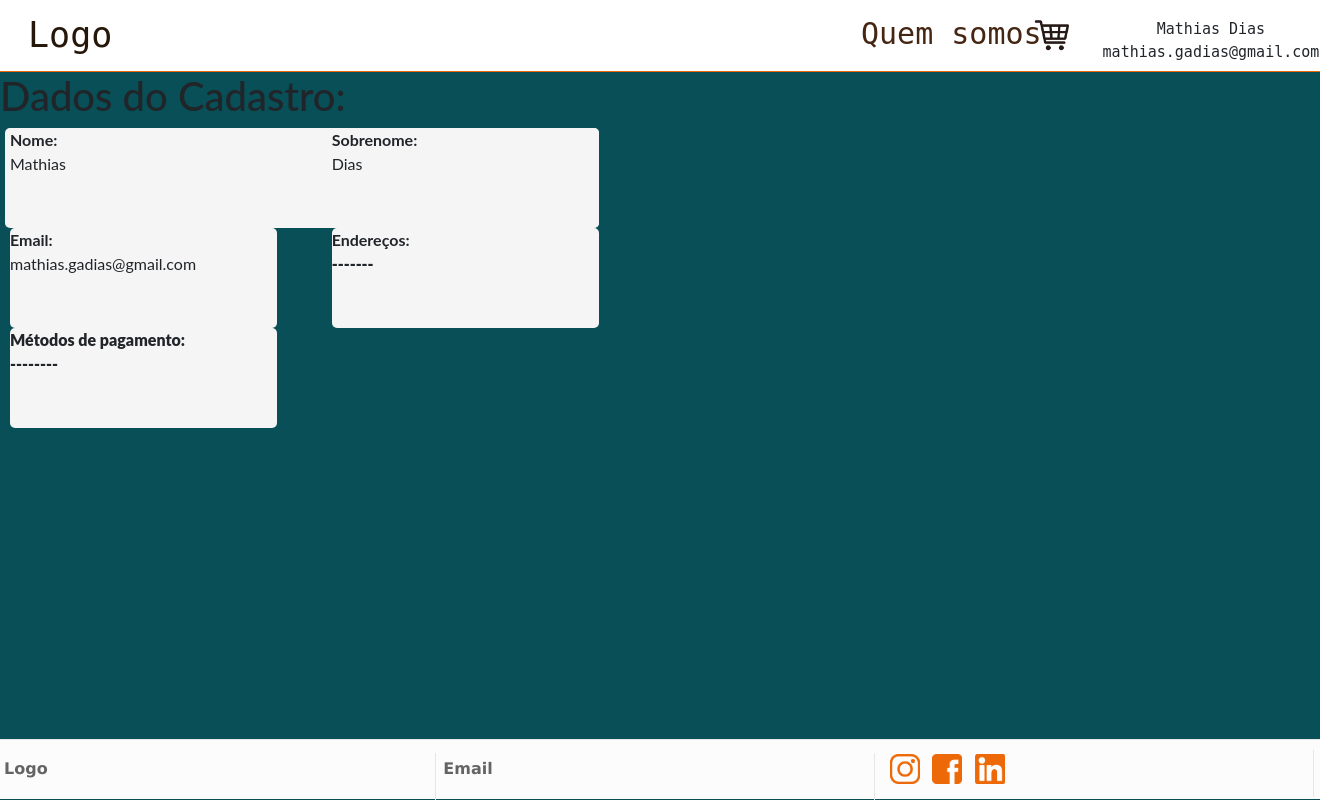
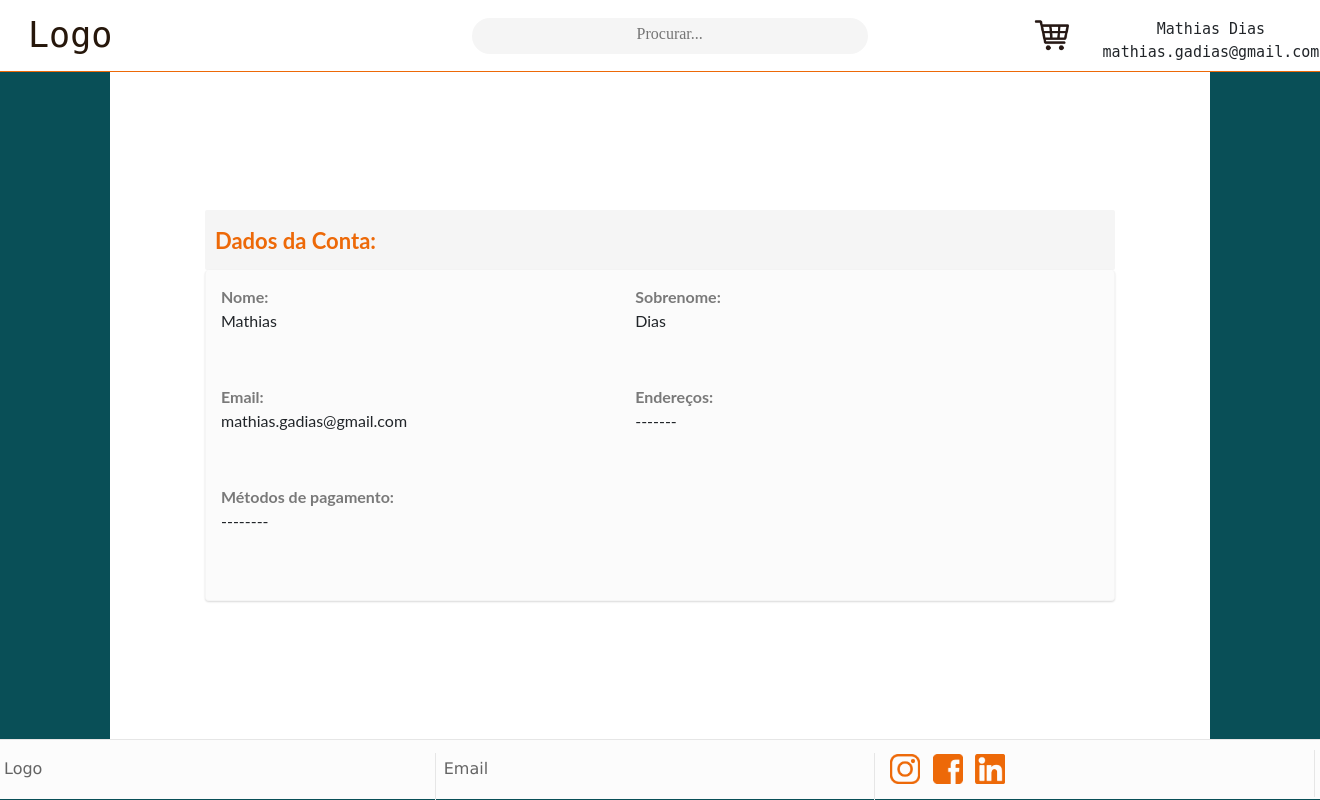
Before and after one commit to MathiasDias/paes_tania, a Django app: page /perfil in a window 1320 px wide. Run offline with Django 3.2, Linux system fonts and the light colour scheme; a user stored in the database is signed in; some libraries are stand-ins or nearby versions.

Commit message:
Arrumar carrinho/layouts e add Barra pesquisa

```diff
--- a/loja/static/javascript.js
+++ b/loja/static/javascript.js
@@ -2,9 +2,6 @@ document.querySelector('.logo').addEventListener('click', function(){
     window.location.replace("http://127.0.0.1:8000/");
 });
 
-document.querySelector('.qs').addEventListener('click', function(){
-    window.location.replace("http://127.0.0.1:8000/quemsomos");
-});
 
 if (document.querySelector('#login') != null) {
 document.querySelector("#login").addEventListener('click', function(){
--- a/loja/static/styles.css
+++ b/loja/static/styles.css
@@ -60,16 +60,32 @@ body {
     background-color: black;
 }
 
-.qs {
-    padding: 3px;
-    font-size:30px;
-    font-family: monospace;
-    margin-top: auto;
-    margin-bottom: auto;
-    color: #452612;
-    position: absolute;
-    left: 65%;
-    top: 8px;
+.procura {
+    width: 30%;
+    height: 36px;
+    margin-left: 27%;
+    background: #f5f5f5;
+    border-radius: 16rem;
+    border: none;
+    position: relative;
+    display: flex;
+    flex-direction: column;
+    transform: translateZ(0);
+    align-self: center;
+}
+
+.pesquisa {
+    width: 100%;
+    background: 0 0;
+    height: 32px;
+    text-align: center;
+    font-weight: 300;
+    border-radius: 16rem;
+    border: 1px solid transparent;
+    font-family: saira;
+    font-size: 1rem;
+    color: #778ca3;
+    overflow: visible;
 }
 
 .cart {
@@ -213,17 +229,47 @@ body {
 
 .perfil {
     position: relative;
-    margin-left: 5px;
+    margin-right: 15px;
     display: inline-block;
     height: 100px;
     width: 45%;
-    background-color: whitesmoke;
-    border-radius: 5px;
     flex-grow: 1;
 }
 
-.right {
-    float:right;
+.titulo_perfil {
+    font-style: normal;
+    font-weight: 700;
+    font-size: 22px;
+    color: #ED6908;
+    padding-left: 10px;
+}
+
+.laranja {
+    color: #797979;
+}
+
+.perfil_info {
+    border: 1px solid #f5f5f5;
+    border-top: 0;
+    padding: 15px;
+    background-color: #fbfbfb;
+    border-radius: 4px;
+    box-shadow: 0px 1px 2px rgba(0, 0, 0, 0.15);
+}
+
+.bloco_titulo {
+    display: flex;
+    -webkit-box-pack: justify;
+    justify-content: space-between;
+    background: #f5f5f5;
+    border: #ffffff;
+    border-radius: 2px;
+    -webkit-box-align: center;
+    -webkit-align-items: center;
+    min-height: 36px;
+    font-weight: bold;
+    width: 910px;
+    height: 60px;
 }
 
 .slide, .carousel-inner {
@@ -378,6 +424,10 @@ li.item {
     background: white;
     margin-left: auto;
     margin-right: auto;
+}
+
+.align {
+    align-self: center;
 }
 
 .principal {
--- a/loja/templates/loja/layout.html
+++ b/loja/templates/loja/layout.html
@@ -15,10 +15,12 @@
             <div class="logo">
                 Logo
             </div>
-            <div class="qs">
-                Quem somos
+            <div class="procura">
+                <form>
+                    <input class="pesquisa" id="procura" placeholder="Procurar..." type="text"/>
+                </form>
             </div>
-            <img src="{% static '/images/shop-cart.png' %}" alt="Carrinho" class="cart">
+            <a href="{% url 'carrinho' %}"><img src="{% static '/images/shop-cart.png' %}" alt="Carrinho" class="cart"></a>
             <div class="user">
                 {% if log == True %}
                 <div class="dropdown">
--- a/loja/templates/loja/perfil.html
+++ b/loja/templates/loja/perfil.html
@@ -5,27 +5,33 @@
 {% endblock %}
 
 {% block body %}
-    <h1>Dados do Cadastro:</h1>
+<div class="blocos" style="flex-direction: column;">
+    <div class="align">
+        <div class="bloco_titulo">
+            <div class="titulo_perfil">Dados da Conta:</div>
+        </div>
+        <div class="perfil_info">
             <div class="perfil">
-    <div class="perfil">
-        <strong>Nome:</strong>
+                <strong class="laranja">Nome:</strong>
                 <br>{{username.first_name}}
             </div>
             <div class="right perfil">
-        <strong>Sobrenome:</strong>
+                <strong class="laranja">Sobrenome:</strong>
                 <br>{{username.last_name}}
             </div>
             <div class="perfil">
-        <strong>Email:</strong>
+                <strong class="laranja">Email:</strong>
                 <br>{{username.email}}
             </div>
             <div class="right perfil">
-        <strong>Endereços:<strong>
+                <strong class="laranja">Endereços:</strong>
                 <br>-------
             </div>
             <div class="perfil">
-        <strong>Métodos de pagamento:<strong>
+                <strong class="laranja">Métodos de pagamento:</strong>
                 <br>--------
             </div>
         </div>
+    </div>
+</div>
 {% endblock %}
--- a/loja/views.py
+++ b/loja/views.py
@@ -218,17 +218,16 @@ def add_carrinho(request, produto_id):
 
 def view_cart(request):
     try:
-        cart = request.session["carrinho"]
-    except KeyError:
-        request.session["carrinho"] = []
-    try:
         cart_2 = request.session["carrinho"]
         total = request.session["total"]
         produtos = Produtos.objects.filter(id__in=cart_2)
         quantidades = request.session["quantidades"]
         itemsequantidade = zip(produtos, quantidades)
     except KeyError:
-        return render(request, "loja/erro.html")
+        request.session["carrinho"] = []
+        request.session["total"] = 0.0
+        request.session["quantidades"] = []
+        return HttpResponseRedirect(reverse("carrinho"))
     context = {
         "produtos": itemsequantidade,
         "total": total,
```
Also changed, not shown: loja/templates/loja/index.html (+7 -5 lines), db.sqlite3. Lines whose indentation alone changed are shown as unchanged.
